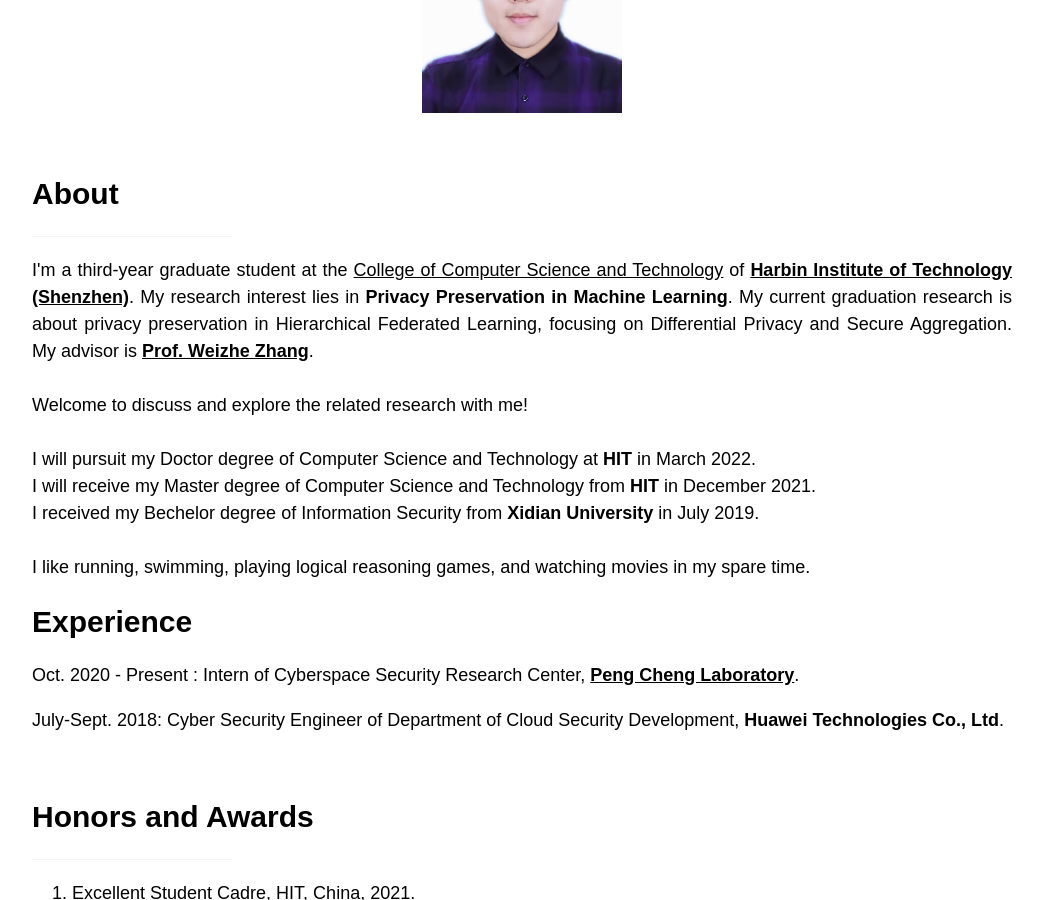
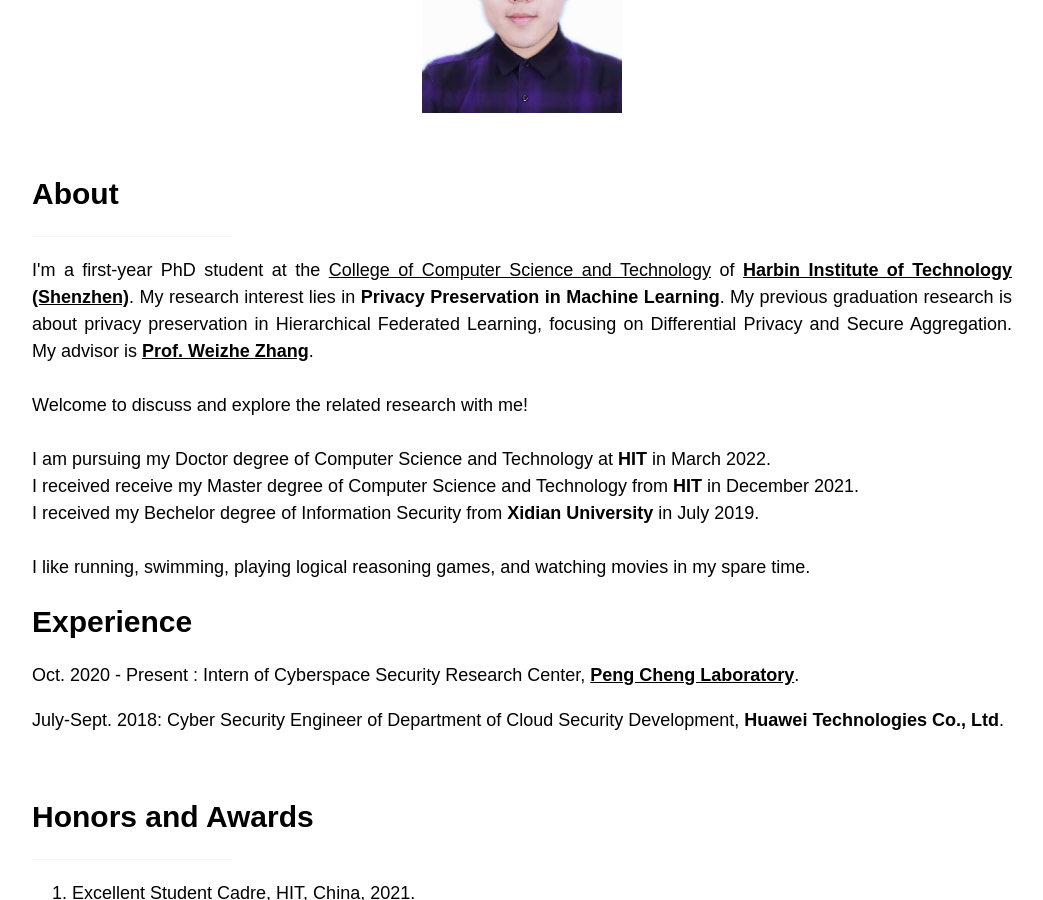
Before and after one commit to Mathislu/Mathislu.github.io, a Jekyll site: the page index.html, which Jekyll copies as it is, in a window 1280 px wide and 900 px high, scrolled down 312 px. Shown: the whole window, without its empty margins (178-1221 px from the left). Built offline with Jekyll 4.4.1, drawn with Linux system fonts in a browser that asks for light colours.

Commit message:
Update index.html

```diff
--- a/index.html
+++ b/index.html
@@ -63,12 +63,12 @@ body, h1,h2,h3,h4,h5,h6 {font-family: "Arial", sans-serif}
     <h2 class="w3-text-black"><b>About</b></h2>
     <hr style="width:200px" class="w3-opacity">
     <p class="w3-large">
-    I'm a third-year graduate student at the <a href="http://cs.hitsz.edu.cn/index.htm">College of Computer Science and Technology</a> of <b><a href="https://www.hitsz.edu.cn/index.html">Harbin Institute of Technology (Shenzhen)</a></b>.
-    My research interest lies in <b>Privacy Preservation in Machine Learning</b>. My current graduation research is about privacy preservation in Hierarchical Federated Learning, focusing on Differential Privacy and Secure Aggregation.
+    I'm a first-year PhD student at the <a href="http://cs.hitsz.edu.cn/index.htm">College of Computer Science and Technology</a> of <b><a href="https://www.hitsz.edu.cn/index.html">Harbin Institute of Technology (Shenzhen)</a></b>.
+    My research interest lies in <b>Privacy Preservation in Machine Learning</b>. My previous graduation research is about privacy preservation in Hierarchical Federated Learning, focusing on Differential Privacy and Secure Aggregation.
     My advisor is <b><a href="http://homepage.hit.edu.cn/wzzhang">Prof. Weizhe Zhang</a></b>.
     <br><br>Welcome to discuss and explore the related research with me!
-    <br><br>I will pursuit my Doctor degree of Computer Science and Technology at <b>HIT</b> in March 2022.
-    <br>I will receive my Master degree of Computer Science and Technology from <b>HIT</b> in December 2021.
+    <br><br>I am pursuing my Doctor degree of Computer Science and Technology at <b>HIT</b> in March 2022.
+    <br>I received receive my Master degree of Computer Science and Technology from <b>HIT</b> in December 2021.
     <br>I received my Bechelor degree of Information Security from <b>Xidian University</b> in July 2019.
     <br><br>I like running, swimming, playing logical reasoning games, and watching movies in my spare time.
     <!-- <br><br>[<a href="https://carlweng.github.io/main.pdf">CV</a>]<br><br>>
```
